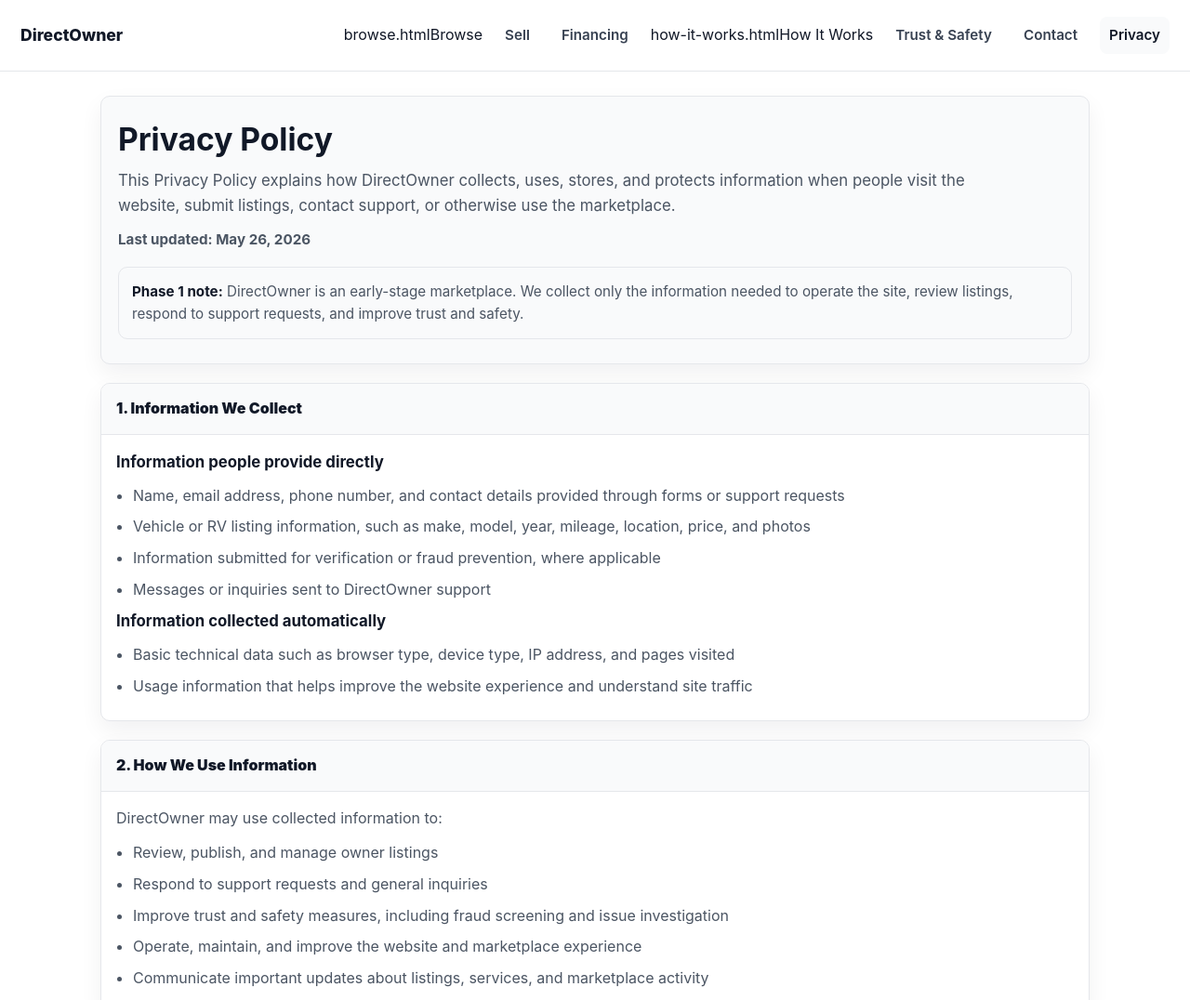
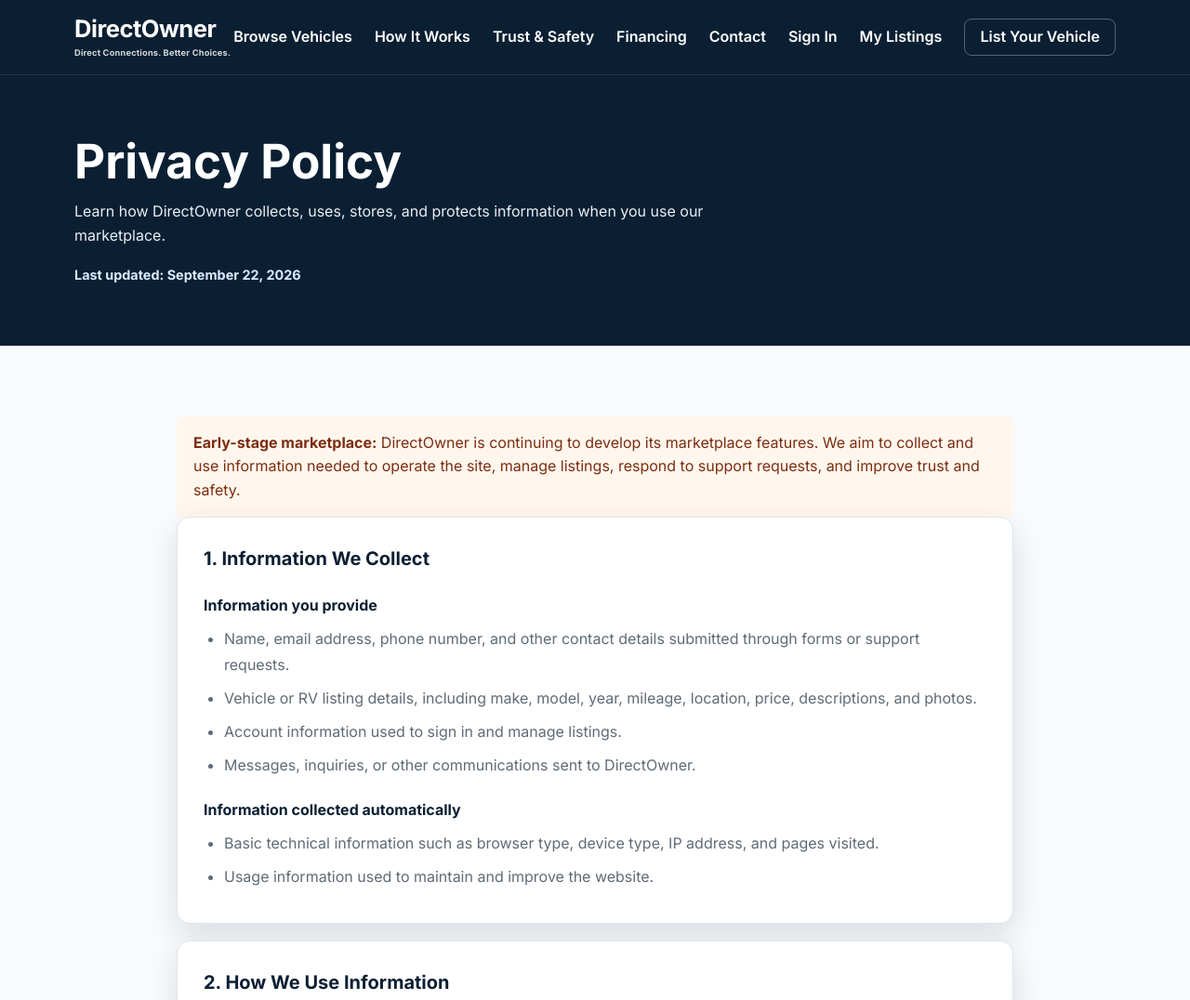
Before and after one commit to sharonballi49/directowner-site, a plain HTML site: page privacy.html in a window 1280 px wide. Shown: the top 1076 px of the page at 93% size. Drawn offline with Linux system fonts and the light colour scheme.

Commit message:
Redesign privacy page to match site-wide DirectOwner styling

```diff
--- a/privacy.html
+++ b/privacy.html
@@ -2,318 +2,97 @@
 <html lang="en">
 <head>
   <meta charset="UTF-8" />
-  <title>Privacy Policy — DirectOwner</title>
   <meta name="viewport" content="width=device-width, initial-scale=1.0" />
-  <meta name="description" content="Read the DirectOwner Privacy Policy to understand what information we collect, how we use it, and how we protect it." />
-
+  <title>Privacy Policy | DirectOwner</title>
+  <meta name="description" content="Read the DirectOwner Privacy Policy." />
+  <link rel="stylesheet" href="styles.css" />
+  <link rel="preconnect" href="https://fonts.googleapis.com" />
+  <link rel="preconnect" href="https://fonts.gstatic.com" crossorigin />
+  <link href="https://fonts.googleapis.com/css2?family=Inter:wght@400;600;700&display=swap" rel="stylesheet" />
   <style>
-    :root{
-      --text:#111827;
-      --muted:#4b5563;
-      --line:#e5e7eb;
-      --bg:#ffffff;
-      --soft:#f9fafb;
-      --primary:#111827;
-      --primaryText:#ffffff;
-      --shadow: 0 10px 25px rgba(17,24,39,0.06);
-      --radius: 10px;
-    }
-    *{ box-sizing:border-box; }
-    body{
-      margin:0;
-      font-family:-apple-system, BlinkMacSystemFont, "Segoe UI", Arial, sans-serif;
-      color:var(--text);
-      background:var(--bg);
-      line-height:1.6;
-    }
-
-    header{
-      padding:18px 22px;
-      border-bottom:1px solid var(--line);
-      display:flex;
-      align-items:center;
-      justify-content:space-between;
-      gap:12px;
-      position:sticky;
-      top:0;
-      background:rgba(255,255,255,0.92);
-      backdrop-filter:saturate(180%) blur(10px);
-      z-index:10;
-    }
-    header .brand{
-      font-weight:800;
-      text-decoration:none;
-      color:var(--text);
-      font-size:1.1rem;
-    }
-    nav{
-      display:flex;
-      gap:14px;
-      align-items:center;
-      flex-wrap:wrap;
-      justify-content:flex-end;
-    }
-    nav a{
-      text-decoration:none;
-      color:#374151;
-      font-weight:600;
-      font-size:0.95rem;
-      padding:8px 10px;
-      border-radius:8px;
-    }
-    nav a:hover{ background:var(--soft); }
-    .active{ background:var(--soft); color:var(--text); }
-
-    .wrap{
-      max-width:1100px;
-      margin:0 auto;
-      padding:26px 18px 70px;
-    }
-    .hero{
-      background:var(--soft);
-      border:1px solid var(--line);
-      border-radius:var(--radius);
-      padding:26px 18px;
-      box-shadow:var(--shadow);
-    }
-    .hero h1{
-      margin:0;
-      font-size:2.1rem;
-      line-height:1.2;
-    }
-    .hero p{
-      margin:10px 0 0;
-      color:var(--muted);
-      max-width:920px;
-      font-size:1.05rem;
-    }
-    .meta{
-      margin-top:12px;
-      color:var(--muted);
-      font-size:0.95rem;
-      font-weight:700;
-    }
-
-    .section{
-      margin-top:20px;
-      border:1px solid var(--line);
-      border-radius:var(--radius);
-      background:#fff;
-      box-shadow:var(--shadow);
-      overflow:hidden;
-    }
-    .sectionHeader{
-      padding:14px 16px;
-      background:var(--soft);
-      border-bottom:1px solid var(--line);
-      font-weight:900;
-    }
-    .sectionBody{
-      padding:16px;
-      color:var(--muted);
-    }
-    .sectionBody h3{
-      margin:0 0 8px;
-      color:var(--text);
-      font-size:1.05rem;
-    }
-    .sectionBody p{
-      margin:0 0 12px;
-    }
-    ul{
-      margin:10px 0 0;
-      padding-left:18px;
-    }
-    li{ margin:8px 0; }
-
-    .note{
-      margin-top:16px;
-      border:1px solid var(--line);
-      border-radius:var(--radius);
-      padding:14px;
-      background:var(--soft);
-      color:var(--muted);
-      font-size:0.95rem;
-    }
-    .note strong{ color:var(--text); }
-
-    footer{
-      margin-top:26px;
-      border-top:1px solid var(--line);
-      padding-top:16px;
-      color:var(--muted);
-      font-size:0.92rem;
-    }
-
-    @media (max-width: 980px){
-      header{ position:static; }
-    }
+    .policy-hero { background: var(--navy-950); color: #fff; padding: 64px 0; }
+    .policy-hero h1 { color: #fff; margin-bottom: 14px; }
+    .policy-hero p { color: #e8eef4; max-width: 760px; margin: 0; }
+    .policy-content { padding: 52px 0 72px; background: #f8fafc; }
+    .policy-card { background: #fff; border: 1px solid var(--border); border-radius: 14px; padding: 28px; margin-bottom: 18px; box-shadow: var(--shadow); }
+    .policy-card h2 { color: var(--navy-950); font-size: 1.25rem; margin: 0 0 12px; }
+    .policy-card h3 { color: var(--navy-950); font-size: 1rem; margin: 22px 0 8px; }
+    .policy-card p, .policy-card li { color: var(--muted); line-height: 1.75; }
+    .policy-card p { margin: 0 0 12px; }
+    .policy-card ul { margin: 8px 0 0; padding-left: 22px; }
+    .policy-card li { margin: 8px 0; }
+    .policy-meta { margin-top: 18px; font-size: .9rem; font-weight: 700; color: #dbeafe; }
+    .policy-note { border-left: 4px solid var(--orange-500); background: #fff7ed; padding: 16px 18px; border-radius: 8px; margin-top: 24px; color: #7c2d12; }
+    @media (max-width: 700px) { .policy-card { padding: 22px; } .policy-hero { padding: 44px 0; } }
   </style>
 </head>
-
 <body>
-  <header>
-    <a class="brand" href="index.html">DirectOwner</a>
-    <nav>
-      browse.htmlBrowse</a>
-      <a href="sell.html">Sell</a>
-      <a href="financing.html">Financing</a>
-      how-it-works.htmlHow It Works</a>
-      <a href="trust.html">Trust &amp; Safety</a>
-      <a href="contact.html">Contact</a>
-      <a class="active" href="privacy.html">Privacy</a>
-    </nav>
+  <header class="site-header">
+    <div class="container header-content">
+      <a href="index.html" class="site-logo">DirectOwner</a>
+      <nav class="site-nav">
+        <button class="menu-toggle" aria-label="Open menu"><span></span><span></span><span></span></button>
+        <ul class="nav-links">
+          <li><a href="browse.html">Browse Vehicles</a></li>
+          <li><a href="how-it-works.html">How It Works</a></li>
+          <li><a href="trust.html">Trust &amp; Safety</a></li>
+          <li><a href="financing.html">Financing</a></li>
+          <li><a href="contact.html">Contact</a></li>
+          <li><a href="auth.html">Sign In</a></li>
+          <li><a href="dashboard.html">My Listings</a></li>
+          <li><a href="sell.html" class="btn btn-secondary nav-btn-sell">List Your Vehicle</a></li>
+        </ul>
+      </nav>
+    </div>
   </header>
 
-  <main class="wrap">
-    <section class="hero">
-      <h1>Privacy Policy</h1>
-      <p>
-        This Privacy Policy explains how DirectOwner collects, uses, stores, and protects information when people visit the website,
-        submit listings, contact support, or otherwise use the marketplace.
-      </p>
-      <div class="meta">Last updated: May 26, 2026</div>
-      <div class="note">
-        <strong>Phase 1 note:</strong> DirectOwner is an early-stage marketplace. We collect only the information needed to operate the site,
-        review listings, respond to support requests, and improve trust and safety.
+  <main>
+    <section class="policy-hero">
+      <div class="container">
+        <h1 class="page-title">Privacy Policy</h1>
+        <p>Learn how DirectOwner collects, uses, stores, and protects information when you use our marketplace.</p>
+        <div class="policy-meta">Last updated: September 22, 2026</div>
       </div>
     </section>
 
-    <section class="section">
-      <div class="sectionHeader">1. Information We Collect</div>
-      <div class="sectionBody">
-        <h3>Information people provide directly</h3>
-        <ul>
-          <li>Name, email address, phone number, and contact details provided through forms or support requests</li>
-          <li>Vehicle or RV listing information, such as make, model, year, mileage, location, price, and photos</li>
-          <li>Information submitted for verification or fraud prevention, where applicable</li>
-          <li>Messages or inquiries sent to DirectOwner support</li>
-        </ul>
+    <section class="policy-content">
+      <div class="container" style="max-width: 900px;">
+        <div class="policy-note"><strong>Early-stage marketplace:</strong> DirectOwner is continuing to develop its marketplace features. We aim to collect and use information needed to operate the site, manage listings, respond to support requests, and improve trust and safety.</div>
 
-        <h3>Information collected automatically</h3>
-        <ul>
-          <li>Basic technical data such as browser type, device type, IP address, and pages visited</li>
-          <li>Usage information that helps improve the website experience and understand site traffic</li>
-        </ul>
+        <section class="policy-card"><h2>1. Information We Collect</h2><h3>Information you provide</h3><ul><li>Name, email address, phone number, and other contact details submitted through forms or support requests.</li><li>Vehicle or RV listing details, including make, model, year, mileage, location, price, descriptions, and photos.</li><li>Account information used to sign in and manage listings.</li><li>Messages, inquiries, or other communications sent to DirectOwner.</li></ul><h3>Information collected automatically</h3><ul><li>Basic technical information such as browser type, device type, IP address, and pages visited.</li><li>Usage information used to maintain and improve the website.</li></ul></section>
+
+        <section class="policy-card"><h2>2. How We Use Information</h2><p>DirectOwner may use information to:</p><ul><li>Create and manage user accounts and vehicle listings.</li><li>Review, publish, and maintain marketplace listings.</li><li>Respond to support requests and inquiries.</li><li>Improve trust and safety, including investigating suspected fraud or abuse.</li><li>Operate, maintain, secure, and improve the website.</li><li>Send important service-related communications.</li></ul></section>
+
+        <section class="policy-card"><h2>3. How We Share Information</h2><p>DirectOwner does not sell personal information. Information may be shared in limited circumstances:</p><ul><li>When needed to provide a marketplace service requested by you.</li><li>With service providers that support hosting, authentication, storage, email, payments, or other website operations.</li><li>To investigate fraud, abuse, security incidents, or safety concerns.</li><li>When required by law, regulation, legal process, or a valid governmental request.</li></ul></section>
+
+        <section class="policy-card"><h2>4. Listings and Public Information</h2><p>Information included in an active marketplace listing may become publicly visible, including vehicle details, pricing, general location, descriptions, and images.</p><p>Do not include sensitive personal information, financial information, passwords, or documents containing personal identifiers in public listing descriptions or uploaded photos.</p></section>
+
+        <section class="policy-card"><h2>5. Cookies and Analytics</h2><p>DirectOwner may use cookies, analytics tools, or similar technologies to understand website performance, remember preferences, improve usability, and understand site traffic. Third-party services may collect information under their own privacy practices.</p></section>
+
+        <section class="policy-card"><h2>6. Data Security</h2><p>DirectOwner takes reasonable steps to protect information against unauthorized access, misuse, or disclosure. No website, email system, database, or online service can guarantee absolute security.</p></section>
+
+        <section class="policy-card"><h2>7. Data Retention</h2><p>Information may be retained as long as reasonably necessary to operate the marketplace, manage accounts and listings, provide support, prevent fraud, comply with legal obligations, or resolve disputes.</p></section>
+
+        <section class="policy-card"><h2>8. Third-Party Services</h2><p>The website may use third-party services for hosting, authentication, database and file storage, email, analytics, payment processing, financing-related referrals, or other operational needs. Those providers may have separate privacy policies and terms.</p></section>
+
+        <section class="policy-card"><h2>9. Children's Privacy</h2><p>DirectOwner is intended for a general adult audience and is not directed to children. The marketplace is not intended for use by minors.</p></section>
+
+        <section class="policy-card"><h2>10. Your Choices and Requests</h2><p>You may contact DirectOwner with questions about your information, account, or listings. We may need to verify your identity before completing certain requests, and some information may need to be retained for legal, security, or operational reasons.</p></section>
+
+        <section class="policy-card"><h2>11. Updates to This Policy</h2><p>We may update this Privacy Policy as the marketplace develops or our practices change. Updates will be posted on this page with a revised “Last updated” date.</p></section>
+
+        <section class="policy-card"><h2>12. Contact</h2><p>Questions about this Privacy Policy can be sent through our <a href="contact.html">Contact page</a>.</p><p>You may also email <a href="mailto:info@periwisehealth.com">info@periwisehealth.com</a>.</p></section>
       </div>
     </section>
+  </main>
 
-    <section class="section">
-      <div class="sectionHeader">2. How We Use Information</div>
-      <div class="sectionBody">
-        <p>DirectOwner may use collected information to:</p>
-        <ul>
-          <li>Review, publish, and manage owner listings</li>
-          <li>Respond to support requests and general inquiries</li>
-          <li>Improve trust and safety measures, including fraud screening and issue investigation</li>
-          <li>Operate, maintain, and improve the website and marketplace experience</li>
-          <li>Communicate important updates about listings, services, and marketplace activity</li>
-        </ul>
-      </div>
-    </section>
-
-    <section class="section">
-      <div class="sectionHeader">3. How We Share Information</div>
-      <div class="sectionBody">
-        <p>DirectOwner does not sell personal information. Information may be shared only in limited situations, such as:</p>
-        <ul>
-          <li>When necessary to provide the marketplace service requested by a user</li>
-          <li>With service providers that help operate the website, forms, hosting, or email tools</li>
-          <li>To investigate fraud, abuse, or safety concerns</li>
-          <li>When required by law, regulation, or legal process</li>
-        </ul>
-      </div>
-    </section>
-
-    <section class="section">
-      <div class="sectionHeader">4. Listings, Verification, and Public Information</div>
-      <div class="sectionBody">
-        <p>
-          Information submitted for listings may become publicly visible on the marketplace, including listing descriptions, vehicle details,
-          pricing, general location, and images. DirectOwner may also collect verification-related information to reduce fraud and improve trust.
-        </p>
-        <p>
-          People should not submit sensitive personal information in public listing descriptions or uploaded media unless specifically requested
-          for verification purposes.
-        </p>
-      </div>
-    </section>
-
-    <section class="section">
-      <div class="sectionHeader">5. Cookies and Analytics</div>
-      <div class="sectionBody">
-        <p>
-          DirectOwner may use cookies, analytics tools, or similar technologies to understand website performance, remember preferences,
-          and improve the user experience. These tools may collect technical or usage-related data.
-        </p>
-      </div>
-    </section>
-
-    <section class="section">
-      <div class="sectionHeader">6. Data Security</div>
-      <div class="sectionBody">
-        <p>
-          DirectOwner takes reasonable steps to protect information against unauthorized access, misuse, or disclosure. However, no website,
-          form, email system, or online service can guarantee absolute security.
-        </p>
-      </div>
-    </section>
-
-    <section class="section">
-      <div class="sectionHeader">7. Data Retention</div>
-      <div class="sectionBody">
-        <p>
-          DirectOwner may retain information for as long as necessary to operate the marketplace, review listings, respond to support requests,
-          prevent fraud, comply with legal obligations, or resolve disputes.
-        </p>
-      </div>
-    </section>
-
-    <section class="section">
-      <div class="sectionHeader">8. Third-Party Services</div>
-      <div class="sectionBody">
-        <p>
-          The website may use third-party services for hosting, forms, email, analytics, financing-related referrals, or other operational tools.
-          Those services may have their own privacy practices and terms.
-        </p>
-      </div>
-    </section>
-
-    <section class="section">
-      <div class="sectionHeader">9. Children’s Privacy</div>
-      <div class="sectionBody">
-        <p>
-          DirectOwner is intended for a general adult audience and is not directed to children. The marketplace is not intended for use by minors.
-        </p>
-      </div>
-    </section>
-
-    <section class="section">
-      <div class="sectionHeader">10. Updates to This Policy</div>
-      <div class="sectionBody">
-        <p>
-          DirectOwner may update this Privacy Policy from time to time. Updates will be posted on this page with a revised “Last updated” date.
-        </p>
-      </div>
-    </section>
-
-    <section class="section">
-      <div class="sectionHeader">11. Contact</div>
-      <div class="sectionBody">
-        <p>
-          Questions about this Privacy Policy may be sent to:
-          support@getdirectowner.comsupport@getdirectowner.com</a>
-        </p>
-      </div>
-    </section>
-
-    <footer>
-      <p>
-        <strong>Disclaimer:</strong> DirectOwner is a marketplace connecting private buyers and sellers.
-        We are not a dealer, broker, or lender. Financing is offered by third-party partners where available.
-        Transactions occur directly between buyer and seller.
-      </p>
-    </footer>
-  </main>
+  <footer class="site-footer">
+    <div class="container footer-content">
+      <div class="footer-links"><a href="privacy.html">Privacy Policy</a><a href="terms.html">Terms of Service</a><a href="contact.html">Contact Us</a></div>
+      <p class="footer-disclaimer"><strong>Disclaimer:</strong> DirectOwner connects private buyers and sellers. Buyers and sellers should independently verify information, inspect vehicles, and complete appropriate documentation.</p>
+      <p class="footer-copyright">&copy; 2026 DirectOwner. All rights reserved.</p>
+    </div>
+  </footer>
+  <script src="script.js"></script>
 </body>
 </html>
```
